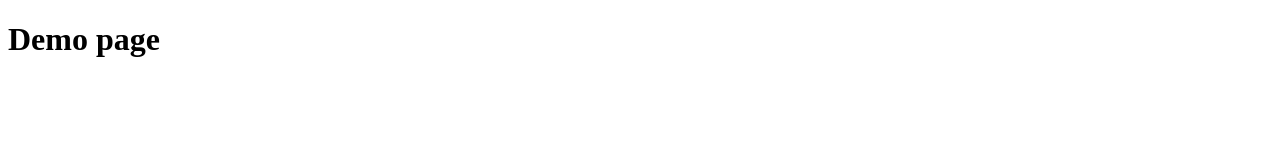
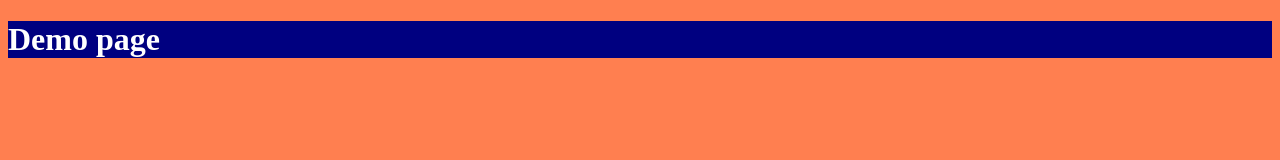
Before and after one commit to Floris-Koek/Gitpractice, a plain HTML site: page Index.html in a window 1280 px wide. Drawn offline with Linux system fonts and the light colour scheme.

Commit message:
Happy colour

```diff
--- a/Index.html
+++ b/Index.html
@@ -9,7 +9,7 @@
         <title></title>
         <meta name="description" content="">
         <meta name="viewport" content="width=device-width, initial-scale=1">
-        <link rel="stylesheet" href="">
+        <link rel="stylesheet" href="Style.css">
     </head>
     <body>
         <h1> Demo page</h1>
--- /dev/null
+++ b/Style.css
@@ -0,0 +1,8 @@
+body {
+    background: coral;
+}
+
+h1 {
+    background: navy;
+    color: white;
+}
```
